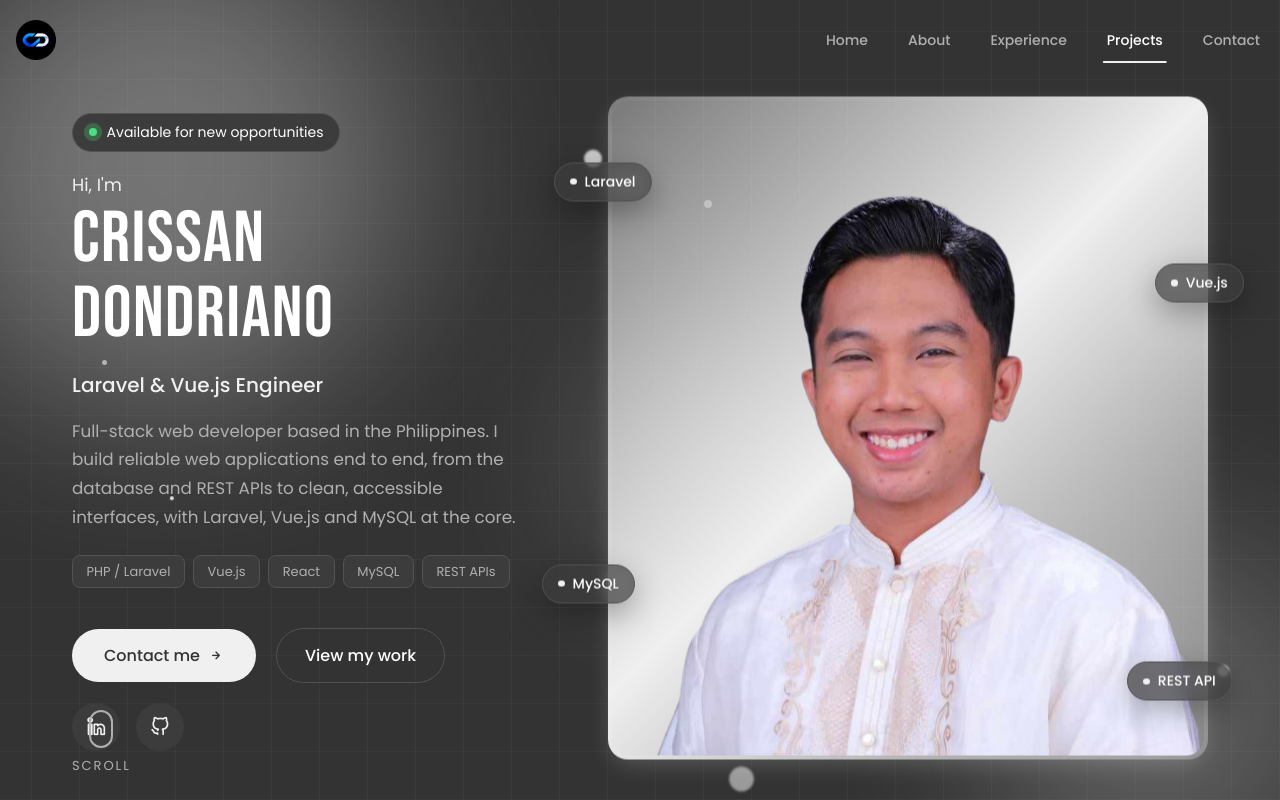
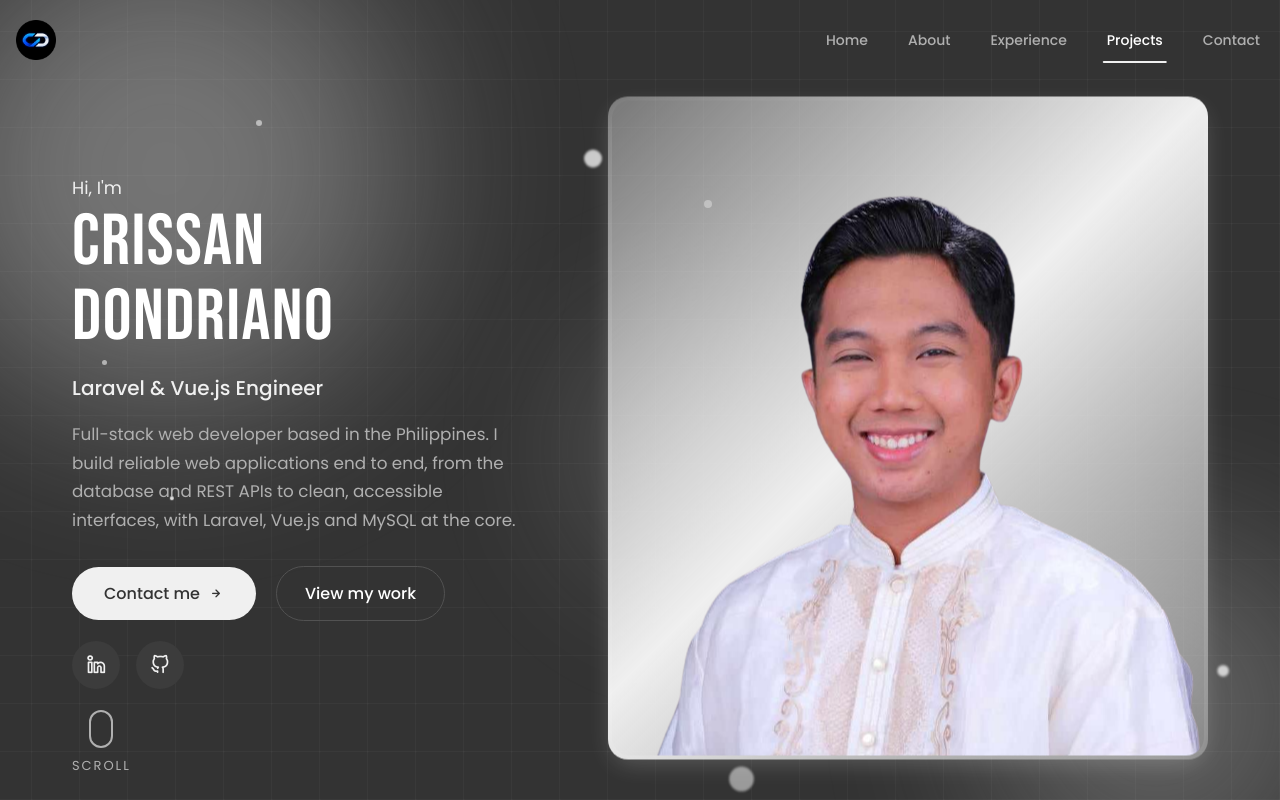
Before and after one commit to CrissanDondriano/crissan-portfolio, a React (Vite) app: page / in a window 1280 px wide. Shown: the top 800 px of the page. Built offline with nearby package versions, Linux system fonts and the light colour scheme.

Commit message:
Update Hero Section

```diff
--- a/src/assets/styles/home.css
+++ b/src/assets/styles/home.css
@@ -1,8 +1,3 @@
-/* ==========================================================
-   HOME (HERO) SECTION
-   Uses the palette variables defined in index.css
-   ========================================================== */
-
 .home.section {
     position: relative;
     display: flex;
@@ -12,7 +7,6 @@
     overflow: hidden;
 }
 
-/* =============== INTERACTIVE BACKGROUND =============== */
 .home__bg {
     position: absolute;
     inset: 0;
@@ -21,7 +15,6 @@
     pointer-events: none;
 }
 
-/* Faint drifting grid */
 .home__bg-grid {
     position: absolute;
     inset: -10%;
@@ -37,8 +30,6 @@
     100% { transform: translate(48px, 48px); }
 }
 
-/* Brighter grid that is only visible around the cursor.
-   The mask sits on a wrapper that never moves, so it stays under the pointer while the grid drifts. */
 .home__spot {
     position: absolute;
     inset: 0;
@@ -79,8 +70,6 @@
     opacity: 1;
 }
 
-/* Blobs and particles: the float animations use `transform`,
-   the mouse parallax uses the separate `translate` property so they never fight */
 .home__blob,
 .home__particle {
     position: absolute;
@@ -156,7 +145,6 @@
     50% { transform: translate(20px, -30px); opacity: 1; }
 }
 
-/* =============== CONTAINER / CONTENT =============== */
 .home__container {
     position: relative;
     z-index: 1;
@@ -182,43 +170,6 @@
     order: 1;
 }
 
-/* Availability badge (same look as the Contact section) */
-.home__badge {
-    display: inline-flex;
-    align-items: center;
-    gap: 0.6rem;
-    margin-bottom: 1.25rem;
-    padding: 0.5rem 1rem;
-    border: 1px solid var(--black-soft);
-    border-radius: 2rem;
-    background: var(--container-color);
-    font-family: var(--body-font-2);
-    font-size: var(--small-font-size);
-    color: var(--title-color);
-}
-
-.home__badge-dot {
-    position: relative;
-    width: 0.5rem;
-    height: 0.5rem;
-    border-radius: 50%;
-    background: #4ade80;
-}
-
-.home__badge-dot::after {
-    content: "";
-    position: absolute;
-    inset: 0;
-    border-radius: 50%;
-    background: #4ade80;
-    animation: homePulse 2s ease-out infinite;
-}
-
-@keyframes homePulse {
-    0% { transform: scale(1); opacity: 0.7; }
-    100% { transform: scale(3); opacity: 0; }
-}
-
 .home__greeting {
     display: block;
     margin-bottom: 0.25rem;
@@ -235,7 +186,6 @@
     letter-spacing: 0.02em;
 }
 
-/* Typewriter role */
 .home__role {
     display: flex;
     align-items: center;
@@ -266,56 +216,27 @@
 
 .home__description {
     max-width: 30rem;
-    margin-bottom: 1.5rem;
+    margin-bottom: var(--mb-2);
     font-family: var(--body-font-2);
     font-size: 1.05rem;
     line-height: 1.7;
 }
 
-/* Tech strip */
-.home__stack {
-    display: flex;
-    flex-wrap: wrap;
-    gap: 0.5rem;
-    margin-bottom: var(--mb-2-5);
-}
-
-.home__stack-item {
-    padding: 0.35rem 0.85rem;
-    border: 1px solid var(--black-soft);
-    border-radius: 0.5rem;
-    background: var(--black-light);
-    font-family: var(--body-font-2);
-    font-size: var(--smaller-font-size);
-    color: var(--text-color);
-    transition: color 0.3s ease, border-color 0.3s ease, transform 0.3s ease;
-}
-
-.home__stack-item:hover {
-    color: var(--title-color);
-    border-color: var(--light-blue);
-    transform: translateY(-2px);
-}
-
 /* Entrance animation */
-.home__badge,
 .home__greeting,
 .home__title,
 .home__role,
 .home__description,
-.home__stack,
 .home__buttons {
     opacity: 0;
     animation: homeFadeUp 0.7s ease forwards;
 }
 
-.home__badge { animation-delay: 0s; }
-.home__greeting { animation-delay: 0.1s; }
-.home__title { animation-delay: 0.2s; }
-.home__role { animation-delay: 0.3s; }
-.home__description { animation-delay: 0.4s; }
-.home__stack { animation-delay: 0.5s; }
-.home__buttons { animation-delay: 0.6s; }
+.home__greeting { animation-delay: 0.05s; }
+.home__title { animation-delay: 0.15s; }
+.home__role { animation-delay: 0.25s; }
+.home__description { animation-delay: 0.35s; }
+.home__buttons { animation-delay: 0.5s; }
 
 @keyframes homeFadeUp {
     from {
@@ -336,7 +257,6 @@
     gap: 1.25rem;
 }
 
-/* Magnetic button: uses `translate` for the pull and `transform` for the hover lift */
 .home__cta {
     gap: 0.5rem;
     translate: var(--bx, 0px) var(--by, 0px);
@@ -399,7 +319,6 @@
     transform: translateY(-3px);
 }
 
-/* =============== PORTRAIT STAGE =============== */
 .home__img-container {
     position: relative;
     order: 2;
@@ -457,7 +376,6 @@
     will-change: transform;
 }
 
-/* Glare that follows the cursor */
 .home__img::after {
     content: "";
     position: absolute;
@@ -499,46 +417,6 @@
     35% { left: 130%; }
     100% { left: 130%; }
 }
-
-/* Floating tech chips: `translate` handles the float, `transform` handles the tilt parallax */
-.home__chip {
-    position: absolute;
-    z-index: 2;
-    display: inline-flex;
-    align-items: center;
-    gap: 0.5rem;
-    padding: 0.5rem 0.95rem;
-    border: 1px solid var(--black-soft);
-    border-radius: 2rem;
-    background: rgba(60, 60, 60, 0.72);
-    -webkit-backdrop-filter: blur(8px);
-    backdrop-filter: blur(8px);
-    box-shadow: 0 10px 30px rgba(0, 0, 0, 0.3);
-    font-family: var(--body-font-2);
-    font-size: var(--small-font-size);
-    font-weight: var(--font-medium);
-    color: var(--title-color);
-    transform: translate(calc(var(--tx, 0) * var(--depth, 0) * 1px), calc(var(--ty, 0) * var(--depth, 0) * 1px));
-    transition: transform 0.2s ease-out;
-    animation: homeChipFloat 6s ease-in-out infinite;
-}
-
-.home__chip-dot {
-    width: 0.4rem;
-    height: 0.4rem;
-    border-radius: 50%;
-    background: var(--light-blue);
-}
-
-@keyframes homeChipFloat {
-    0%, 100% { translate: 0 0; }
-    50% { translate: 0 -10px; }
-}
-
-.home__chip--1 { --depth: 70; top: 10%; left: -9%; }
-.home__chip--2 { --depth: -55; top: 26%; right: -6%; animation-delay: -1.5s; }
-.home__chip--3 { --depth: -45; bottom: 22%; left: -11%; animation-delay: -3s; }
-.home__chip--4 { --depth: 60; bottom: 8%; right: -4%; animation-delay: -4.5s; }
 
 .home__orb {
     position: absolute;
@@ -650,7 +528,6 @@
     border: 0;
 }
 
-/* Touch screens have no cursor, so skip the cursor effects */
 @media (hover: none) {
     .home__spot,
     .home__cursor-glow {
@@ -658,14 +535,11 @@
     }
 }
 
-/* =============== REDUCED MOTION =============== */
 @media (prefers-reduced-motion: reduce) {
-    .home__badge,
     .home__greeting,
     .home__title,
     .home__role,
     .home__description,
-    .home__stack,
     .home__buttons,
     .home__img-container {
         animation: none;
@@ -678,16 +552,13 @@
     .home__img-border,
     .home__img-shine,
     .home__orb,
-    .home__chip,
     .home__caret,
-    .home__badge-dot::after,
     .home__scroll-wheel {
         animation: none;
     }
 
     .home__blob,
     .home__particle,
-    .home__chip,
     .home__cta,
     .home__img {
         transition: none;
@@ -771,7 +642,6 @@
     }
 }
 
-/* Short screens: the scroll cue would crowd the content */
 @media screen and (max-height: 640px) {
     .home__scroll {
         display: none;
@@ -818,19 +688,15 @@
     }
 
     .home__role,
-    .home__stack,
     .home__buttons,
     .home__social {
         justify-content: center;
     }
 
-    /* Floating chips would overlap the circular portrait on small screens */
-    .home__chip,
     .home__scroll {
         display: none;
     }
 
-    /* Lighten the background for phones: fewer layers, cheaper effects */
     .home__bg-grid {
         opacity: 0.5;
     }
@@ -936,8 +802,7 @@
 /*=============== PRINT ===============*/
 @media print {
     .home__bg,
-    .home__scroll,
-    .home__chip {
+    .home__scroll {
         display: none;
     }
 }
--- a/src/pages/Home.jsx
+++ b/src/pages/Home.jsx
@@ -1,7 +1,6 @@
 import React, { useEffect, useRef, useState } from 'react';
 import Social from './Social';
 
-/* ============ CONFIG (edit these) ============ */
 const ROLES = [
   'Full-Stack Web Developer',
   'Laravel & Vue.js Engineer',
@@ -9,20 +8,9 @@ const ROLES = [
   'Workflow Automation',
 ];
 
-const AVAILABILITY = 'Available for new opportunities';
-
 const DESCRIPTION =
   'Full-stack web developer based in the Philippines. I build reliable web applications end to end, ' +
   'from the database and REST APIs to clean, accessible interfaces, with Laravel, Vue.js and MySQL at the core.';
-
-const STACK = ['PHP / Laravel', 'Vue.js', 'React', 'MySQL', 'REST APIs'];
-
-const FLOATING_CHIPS = [
-  { label: 'Laravel', className: 'home__chip--1' },
-  { label: 'Vue.js', className: 'home__chip--2' },
-  { label: 'MySQL', className: 'home__chip--3' },
-  { label: 'REST API', className: 'home__chip--4' },
-];
 
 const TYPE_SPEED = 75;
 const DELETE_SPEED = 40;
@@ -35,7 +23,6 @@ const prefersReducedMotion = () =>
   window.matchMedia &&
   window.matchMedia('(prefers-reduced-motion: reduce)').matches;
 
-// Types each word, holds, deletes it, then moves to the next
 const useTypewriter = (words) => {
   const [reduce] = useState(prefersReducedMotion);
   const [state, setState] = useState({ index: 0, text: '', deleting: false });
@@ -77,7 +64,6 @@ const Home = () => {
 
   useEffect(() => () => cancelAnimationFrame(rafRef.current), []);
 
-  // Section-wide pointer tracking: drives the cursor glow, lit grid and background parallax
   const handleSectionMove = (e) => {
     if (e.pointerType !== 'mouse' || prefersReducedMotion()) return;
 
@@ -104,7 +90,6 @@ const Home = () => {
     el.style.setProperty('--py', '0');
   };
 
-  // Portrait tilt + glare. Vars go on the stage so the floating chips can react too
   const handleImgMove = (e) => {
     if (e.pointerType !== 'mouse' || prefersReducedMotion()) return;
 
@@ -170,7 +155,6 @@ const Home = () => {
         <span className="home__particle home__particle--4"></span>
         <span className="home__particle home__particle--5"></span>
 
-        {/* Brighter copy of the grid, revealed only around the cursor */}
         <div className="home__spot">
           <div className="home__bg-grid home__bg-grid--lit"></div>
         </div>
@@ -180,11 +164,6 @@ const Home = () => {
       <div className="home__container container">
         <div className="home__content">
           <div className="home__data">
-            <div className="home__badge" role="status">
-              <span className="home__badge-dot" aria-hidden="true"></span>
-              {AVAILABILITY}
-            </div>
-
             <span className="home__greeting">Hi, I&apos;m</span>
             <h1 id="home-heading" className="home__title">
               Crissan Dondriano
@@ -200,17 +179,10 @@ const Home = () => {
 
             <p className="home__description">{DESCRIPTION}</p>
 
-            <ul className="home__stack" aria-label="Core technologies">
-              {STACK.map((tech) => (
-                <li key={tech} className="home__stack-item">
-                  {tech}
-                </li>
-              ))}
-            </ul>
-
             <div className="home__buttons">
 
-              <a   className="button button--flex home__cta"
+              <a  href="#contact"
+                className="button button--flex home__cta"
                 aria-label="Contact Crissan Dondriano"
                 onPointerMove={handleMagnetMove}
                 onPointerLeave={handleMagnetLeave}
@@ -231,17 +203,6 @@ const Home = () => {
             <span className="home__orb home__orb--1"></span>
             <span className="home__orb home__orb--2"></span>
             <span className="home__orb home__orb--3"></span>
-
-            {FLOATING_CHIPS.map((chip) => (
-              <span
-                key={chip.label}
-                className={`home__chip ${chip.className}`}
-                aria-hidden="true"
-              >
-                <span className="home__chip-dot"></span>
-                {chip.label}
-              </span>
-            ))}
 
             <div
               className="home__img-border"
```
